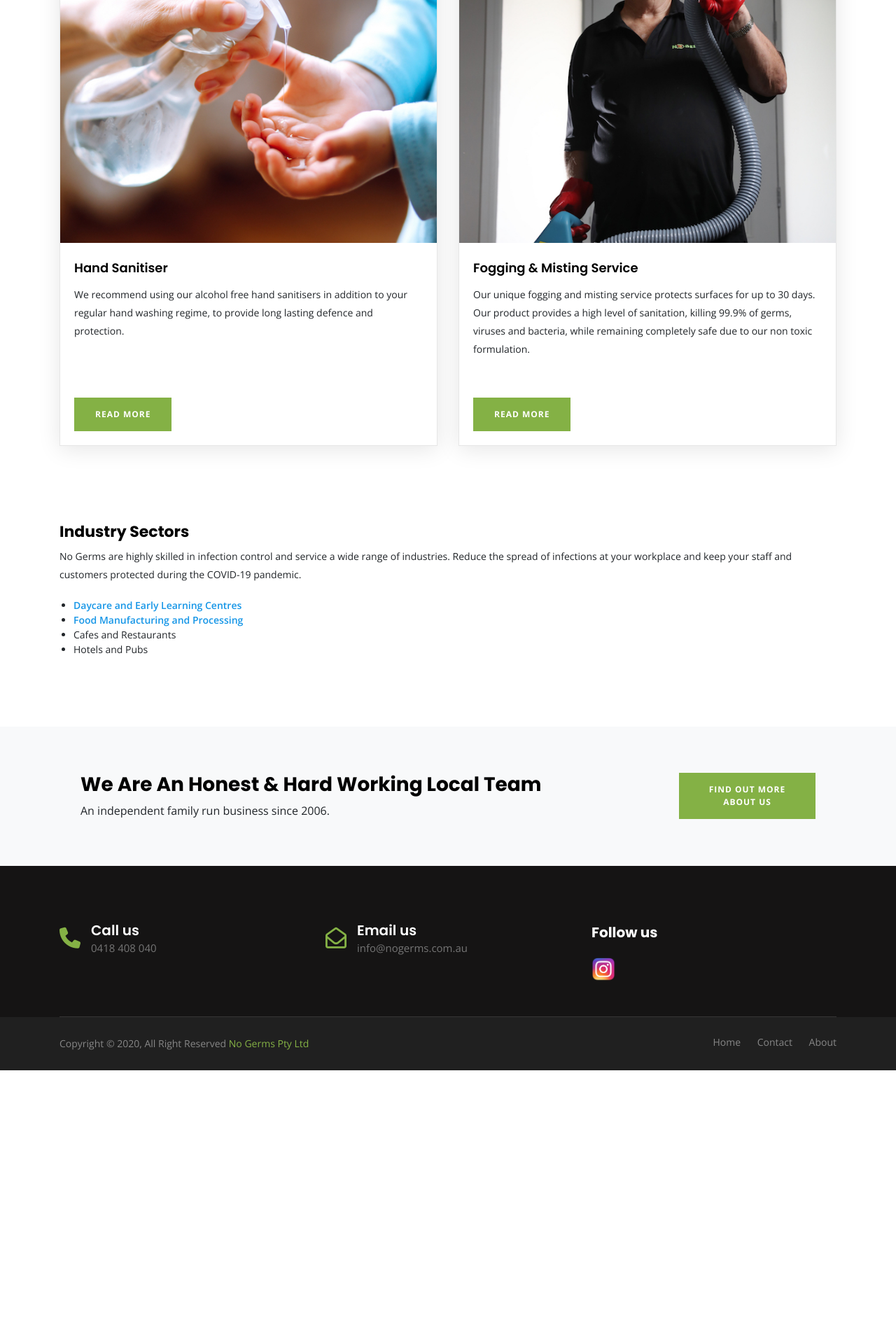
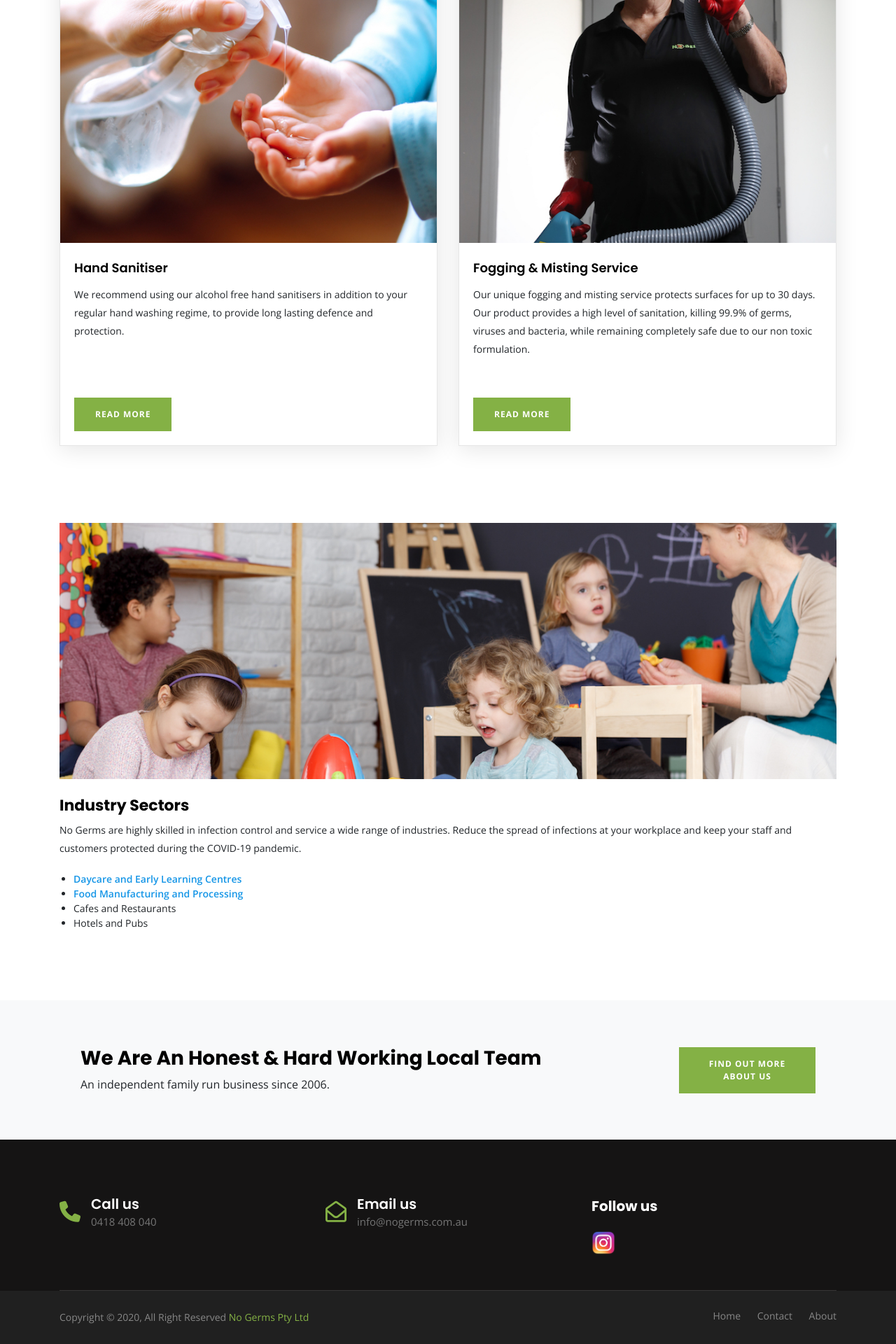
Before and after one commit to nogermsau/nogerms.github.io, a Jekyll site: the page built from pages/commercial.html, in a window 1280 px wide. Shown: the part 747-2667 px from the top of the page at 70% size. Built offline with Jekyll 4.4.1, drawn with Linux system fonts in a browser that asks for light colours; nearby versions of some CDN libraries; before the commit the page ends 2276 px from its top, so only the background shows below that.

Commit message:
add picture to landing page

```diff
--- a/pages/commercial.html
+++ b/pages/commercial.html
@@ -54,6 +54,9 @@
 <div class="container pt-10 pb-60">
   <div class="row">
       <div class="col-md-12">
+          <div class="services-img">
+              <img src="{{site.baseurl}}/assets/img/commercial/childcare.jpg" class="img-fluid" alt="childcare"/>
+          </div>
           <div class="commercial service-details mb-40">
               <h3>Industry Sectors</h3>
               <p>No Germs are highly skilled in infection control and service a wide range of industries. Reduce the spread of infections at your workplace and keep your staff and customers protected during the COVID-19 pandemic.</p>
```
Also changed, not shown: assets/img/commercial/childcare.jpg (added).
